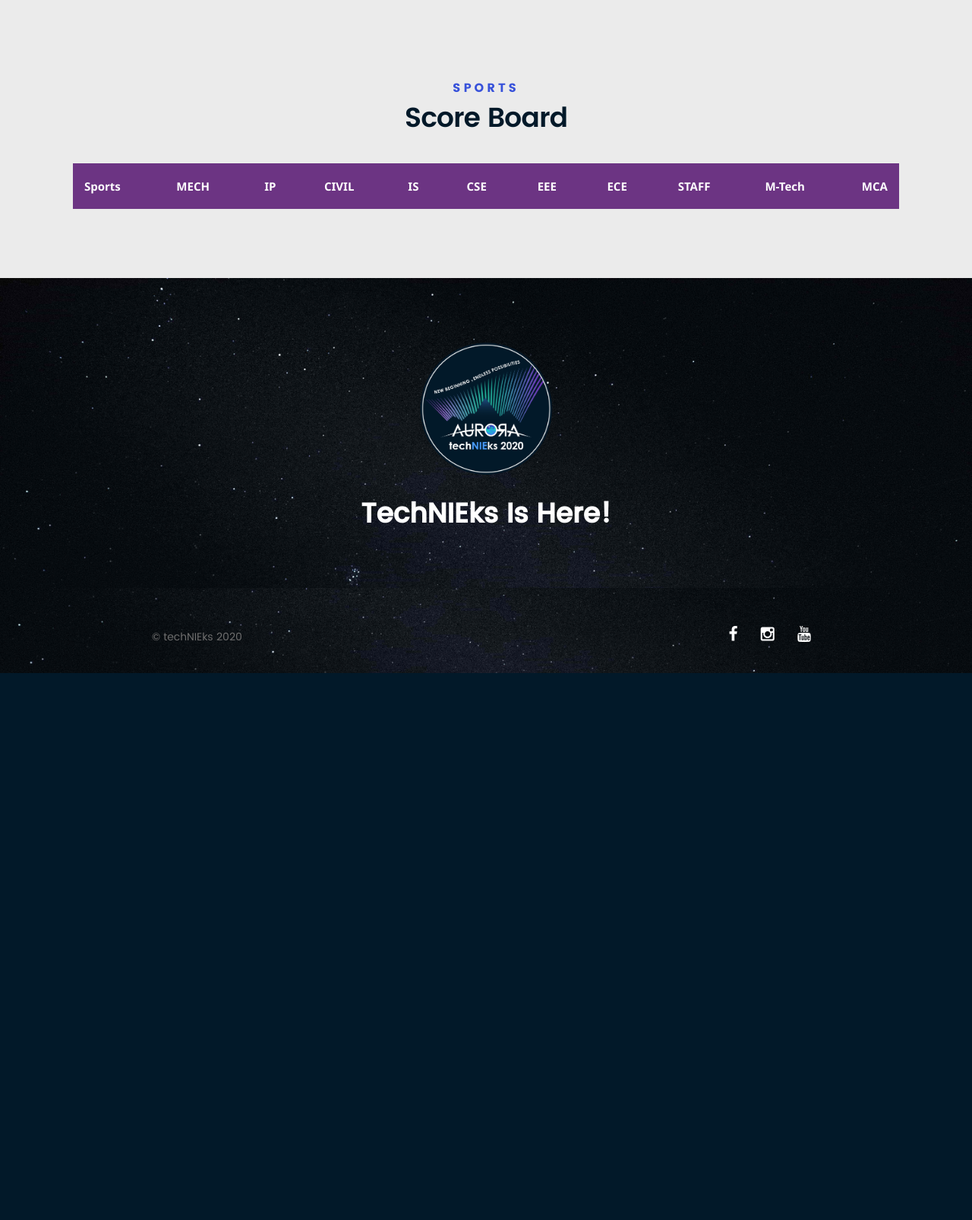
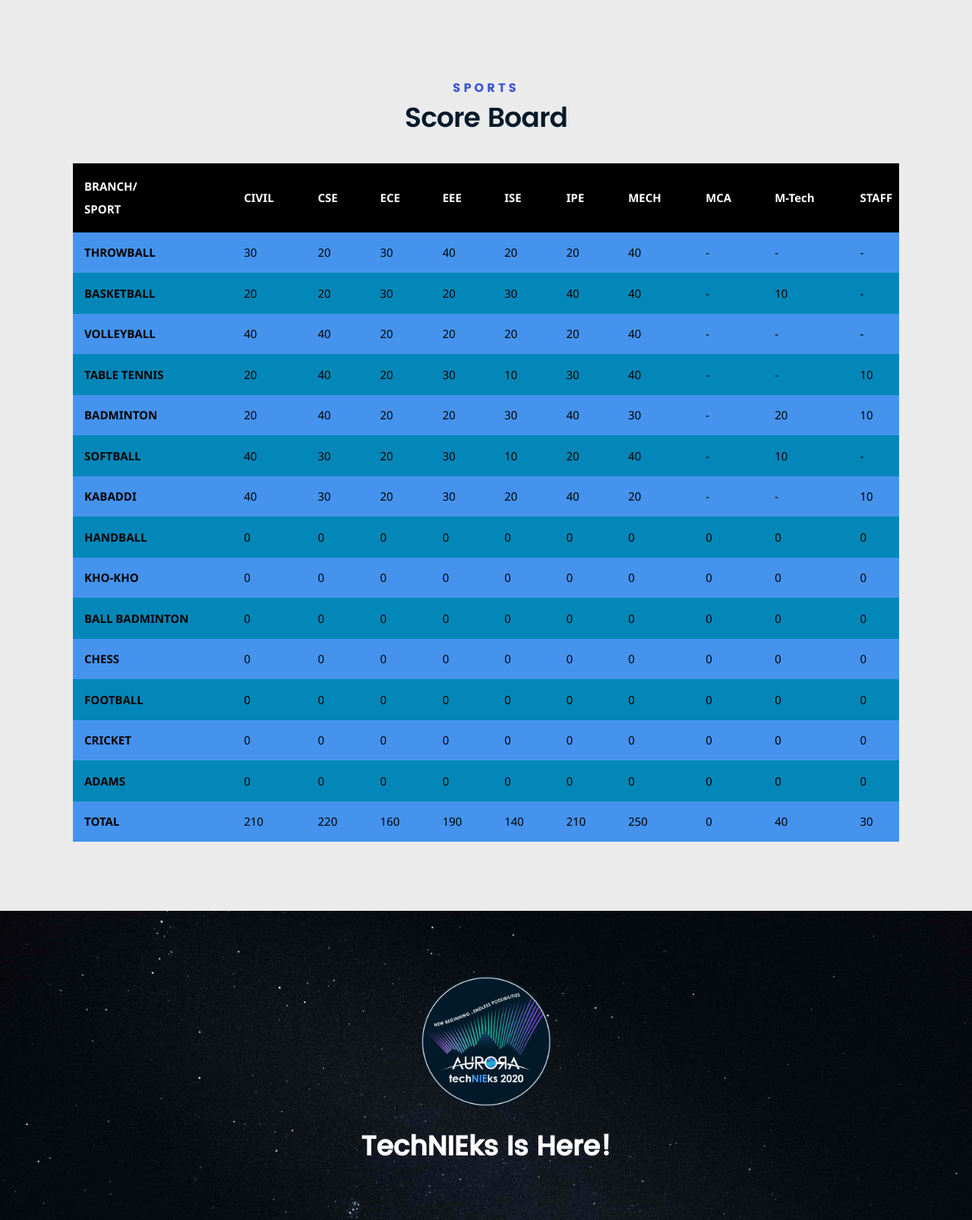
Before and after one commit to Technieks-2020/website, a Flask app: page / in a window 1280 px wide. Shown: the part 3463-5069 px from the top of the page at 76% size. Before the commit the page ends 4349 px from the top, so only its background shows below. Run offline with Flask 2, Linux system fonts and the light colour scheme; lists and menus that the app fills with data are empty; some libraries are stand-ins or nearby versions.

Commit message:
scoreboard

```diff
--- a/static/css/main.css
+++ b/static/css/main.css
@@ -347,7 +347,7 @@ table {
 th, td {
 	padding: 1.5rem 3rem;
 	text-align: left;
-	border-bottom: 1px solid #E8E8E8;
+	border-bottom: 1px solid #0000;
 }
 th {
 	color: #313131;
--- a/static/css/table.css
+++ b/static/css/table.css
@@ -57,15 +57,16 @@ table {
 }
 
 .container tr:nth-child(odd) {
-	  background-color: #bb8fce;
+	  background-color: #4593ed;
 }
 
 .container tr:nth-child(even) {
-	  background-color:  #d2b4de;
+	  background-color:  #0287b8;
 }
 
 .container th {
-	  background-color: #6c3483;
+    background-color: black;
+    color: white;
 }
 
 .container td:first-child {
@@ -73,7 +74,7 @@ table {
  }
 
 .container tr:hover {
-   background-color: #6c3483;
+   background-color: #3852da;
    color: #FFFFFF;
 /* -webkit-box-shadow: 0 6px 6px -6px #0E1119;
 	   -moz-box-shadow: 0 6px 6px -6px #0E1119;
@@ -81,7 +82,7 @@ table {
 }
 
 .container td:hover {
-  background-color: #ffe552;
+  background-color: white;
   color: #000;
   font-weight: bold;
 /*
--- a/templates/index.html
+++ b/templates/index.html
@@ -240,32 +240,220 @@
 <table class="container">
 	<thead>
 		<tr>
-			<th>Sports</th>
+			<th>BRANCH/<br>SPORT</th>
+			<th>CIVIL</th>
+			<th>CSE</th>
+			<th>ECE</th>
+			<th>EEE</th>
+			<th>ISE</th>
+			<th>IPE</th>
 			<th>MECH</th>
-			<th>IP</th>
-			<th>CIVIL</th>
-			<th>IS</th>
-			<th>CSE</th>
-			<th>EEE</th>
-			<th>ECE</th>
+			<th>MCA</th>
+			<th>M-Tech</th>
 			<th>STAFF</th>
-			<th>M-Tech</th>
-			<th>MCA</th>
 		</tr>
 	</thead>
 	<!-- FIX THIS-->
-	<!--
 	<tbody>
-		{% for row in data %}
 		<tr>
-			{% for x in row%}
-			<td>{{ x }}</td>
-			{% endfor %}
+			<td>THROWBALL</td>
+			<td>30</td>
+			<td>20</td>
+			<td>30</td>
+			<td>40</td>
+			<td>20</td>
+			<td>20</td>
+			<td>40</td>
+			<td>-</td>
+			<td>-</th>
+			<td>-</td>
 		</tr>
-		{% endfor %}
+		<tr>
+			<td>BASKETBALL</td>
+			<td>20</td>
+			<td>20</td>
+			<td>30</td>
+			<td>20</td>
+			<td>30</td>
+			<td>40</td>
+			<td>40</td>
+			<td>-</td>
+			<td>10</td>
+			<td>-</td>
+		</tr>
+		<tr>
+			<td>VOLLEYBALL</td>
+			<td>40</td>
+			<td>40</td>
+			<td>20</td>
+			<td>20</td>
+			<td>20</td>
+			<td>20</td>
+			<td>40</td>
+			<td>-</td>
+			<td>-</th>
+			<td>-</td>
+		</tr>
+		<tr>
+			<td>TABLE TENNIS</td>
+			<td>20</td>
+			<td>40</td>
+			<td>20</td>
+			<td>30</td>
+			<td>10</td>
+			<td>30</td>
+			<td>40</td>
+			<td>-</td>
+			<td>-</th>
+			<td>10</td>
+		</tr>
+		<tr>
+			<td>BADMINTON</td>
+			<td>20</td>
+			<td>40</td>
+			<td>20</td>
+			<td>20</td>
+			<td>30</td>
+			<td>40</td>
+			<td>30</td>
+			<td>-</td>
+			<td>20</th>
+			<td>10</td>
+		</tr>
+		<tr>
+			<td>SOFTBALL</td>
+			<td>40</td>
+			<td>30</td>
+			<td>20</td>
+			<td>30</td>
+			<td>10</td>
+			<td>20</td>
+			<td>40</td>
+			<td>-</td>
+			<td>10</th>
+			<td>-</td>
+		</tr>
+		<tr>
+			<td>KABADDI</td>
+			<td>40</td>
+			<td>30</td>
+			<td>20</td>
+			<td>30</td>
+			<td>20</td>
+			<td>40</td>
+			<td>20</td>
+			<td>-</td>
+			<td>-</th>
+			<td>10</td>
+		</tr>
+		<tr>
+			<td>HANDBALL</td>
+			<td>0</td>
+			<td>0</td>
+			<td>0</td>
+			<td>0</td>
+			<td>0</td>
+			<td>0</td>
+			<td>0</td>
+			<td>0</td>
+			<td>0</th>
+			<td>0</td>
+		</tr>
+		<tr>
+			<td>KHO-KHO</td>
+			<td>0</td>
+			<td>0</td>
+			<td>0</td>
+			<td>0</td>
+			<td>0</td>
+			<td>0</td>
+			<td>0</td>
+			<td>0</td>
+			<td>0</th>
+			<td>0</td>
+		</tr>
+		<tr>
+			<td>BALL BADMINTON</td>
+			<td>0</td>
+			<td>0</td>
+			<td>0</td>
+			<td>0</td>
+			<td>0</td>
+			<td>0</td>
+			<td>0</td>
+			<td>0</td>
+			<td>0</th>
+			<td>0</td>
+		</tr>
+		<tr>
+			<td>CHESS</td>
+			<td>0</td>
+			<td>0</td>
+			<td>0</td>
+			<td>0</td>
+			<td>0</td>
+			<td>0</td>
+			<td>0</td>
+			<td>0</td>
+			<td>0</th>
+			<td>0</td>
+		</tr>
+		<tr>
+			<td>FOOTBALL</td>
+			<td>0</td>
+			<td>0</td>
+			<td>0</td>
+			<td>0</td>
+			<td>0</td>
+			<td>0</td>
+			<td>0</td>
+			<td>0</td>
+			<td>0</th>
+			<td>0</td>
+		</tr>
+		<tr>
+			<td>CRICKET</td>
+			<td>0</td>
+			<td>0</td>
+			<td>0</td>
+			<td>0</td>
+			<td>0</td>
+			<td>0</td>
+			<td>0</td>
+			<td>0</td>
+			<td>0</th>
+			<td>0</td>
+		</tr>
+		<tr>
+			<td>ADAMS</td>
+			<td>0</td>
+			<td>0</td>
+			<td>0</td>
+			<td>0</td>
+			<td>0</td>
+			<td>0</td>
+			<td>0</td>
+			<td>0</td>
+			<td>0</th>
+			<td>0</td>
+		</tr>
+		<tr>
+			<td>TOTAL</td>
+			<td>210</td>
+			<td>220</td>
+			<td>160</td>
+			<td>190</td>
+			<td>140</td>
+			<td>210</td>
+			<td>250</td>
+			<td>0</td>
+			<td>40</th>
+			<td>30</td>
+		</tr>
 
 	</tbody>
-	-->
+
+
 </table>
 
 </div>
```
